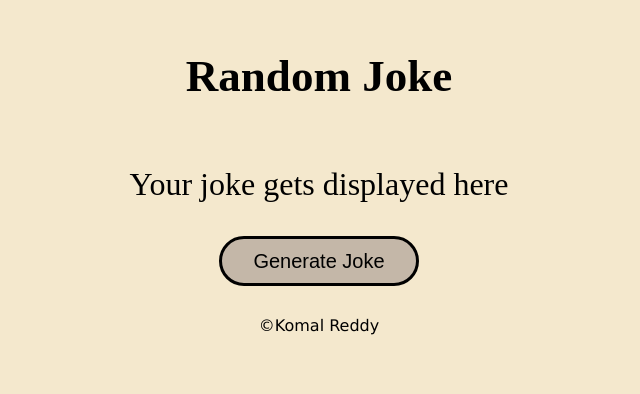
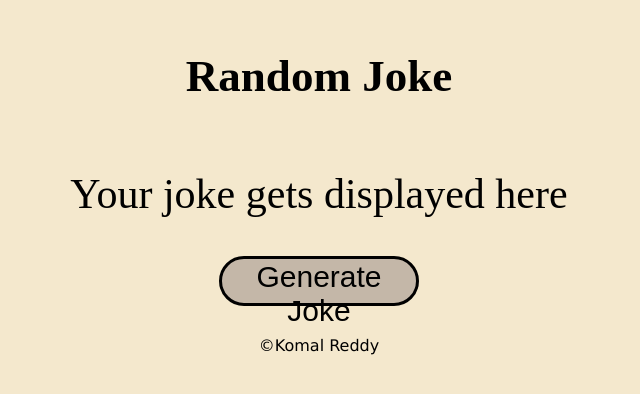
Before and after one commit to komalreddy3/JokeGenerator, a plain HTML site: page index.html in a window 1280 px wide. Shown: the part 220-614 px from the top of the page, without its empty margins (321-961 px from the left). Drawn offline with nearby package versions, Linux system fonts and the light colour scheme.

Commit message:
Update styles.css

```diff
--- a/styles.css
+++ b/styles.css
@@ -12,7 +12,7 @@ button{
     background: #c4b7a8;
     width: 200px;
     height: 50px;
-   font-size: 20px;
+   font-size: 30px;
 }
 button:hover{
     background-color: #fefefc;
@@ -26,7 +26,7 @@ p{
     width: 50vw;
     line-height: 40px;
     text-align: center;
-    font-size: 32px;
+    font-size: 42px;
 }
 .container{
     display: flex;
```
